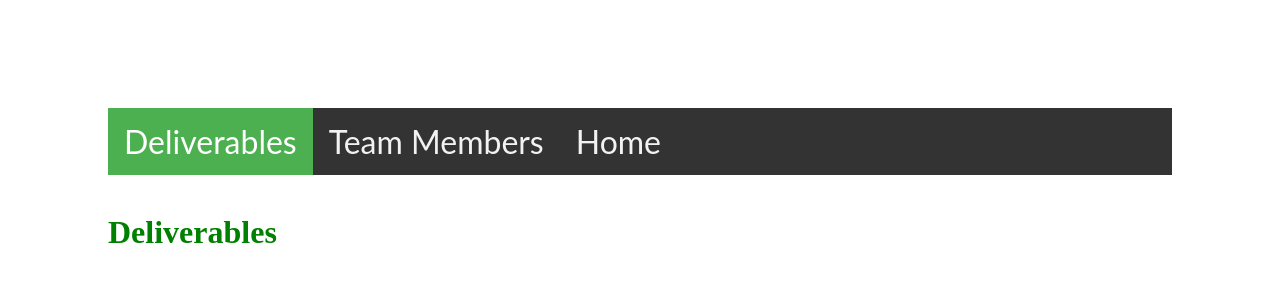
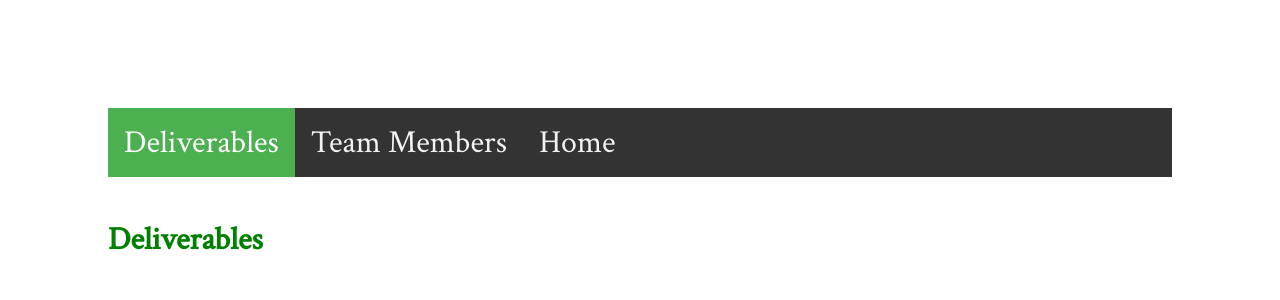
Before and after one commit to lmbrager/CS495Arboretum.github.io, a Jekyll site: the page built from Deliverables.html, in a window 1280 px wide. Shown: the top 300 px of the page. Built offline with Jekyll 4.4.1, drawn with Linux system fonts in a browser that asks for light colours.

Commit message:
Update nav.html

```diff
--- a/_includes/nav.html
+++ b/_includes/nav.html
@@ -1,10 +1,14 @@
+<link rel="stylesheet"
+      href="https://fonts.googleapis.com/css?family=Crimson+Text&display=swap">
 <style>
 .topnav {
+  font-family: 'Crimson Text', serif;
   overflow: hidden;
   background-color: #333;
 }
 
 .topnav a {
+  font-family: 'Crimson Text', serif;
   float: left;
   color: #f2f2f2;
   text-align: center;
@@ -14,11 +18,13 @@
 }
 
 .topnav a:hover {
+  font-family: 'Crimson Text', serif;
   background-color: #ddd;
   color: black;
 }
 
 .topnav a.active {
+  font-family: 'Crimson Text', serif;
   background-color: #4CAF50;
   color: white;
 }
```
